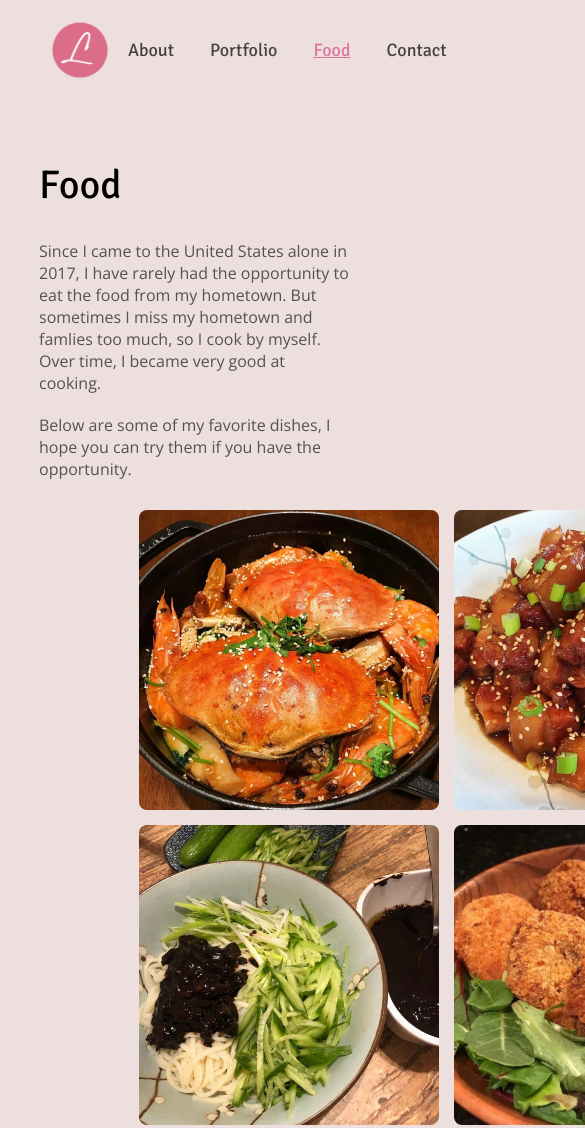
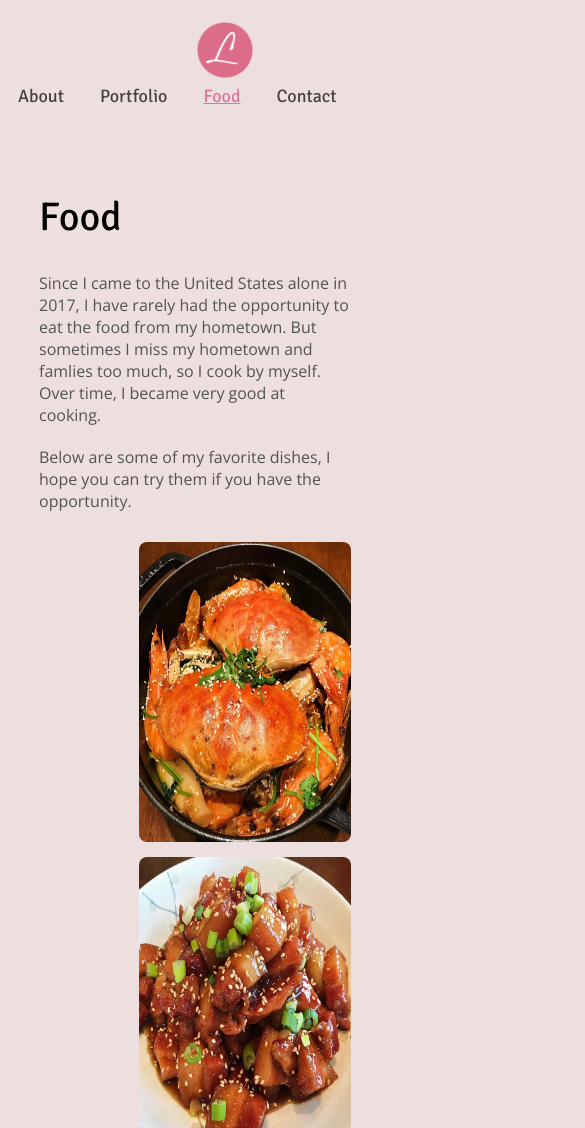
Before and after one commit to lxt619/tabletview-2021, a plain HTML site: page food.html in a window 390 px wide. Shown: the top 1128 px of the page, 585 px wide, since content can reach past the window. Drawn offline with nearby package versions, Linux system fonts and the light colour scheme.

Commit message:
Responsive Design

```diff
--- a/css/style.css
+++ b/css/style.css
@@ -234,6 +234,13 @@ footer{
 }
 
 @media screen and (max-width: 600px){
-    nav li.right,
-    nav li {float: none;}
+    .logo {margin-left: 50%;}
+    nav {flex-direction: column;}
 }
+
+@media screen and (max-width:600px){
+    .food {
+        display: flex;
+        flex-direction: column;
+    }
+}
```
Also changed, not shown: 1 other file.
